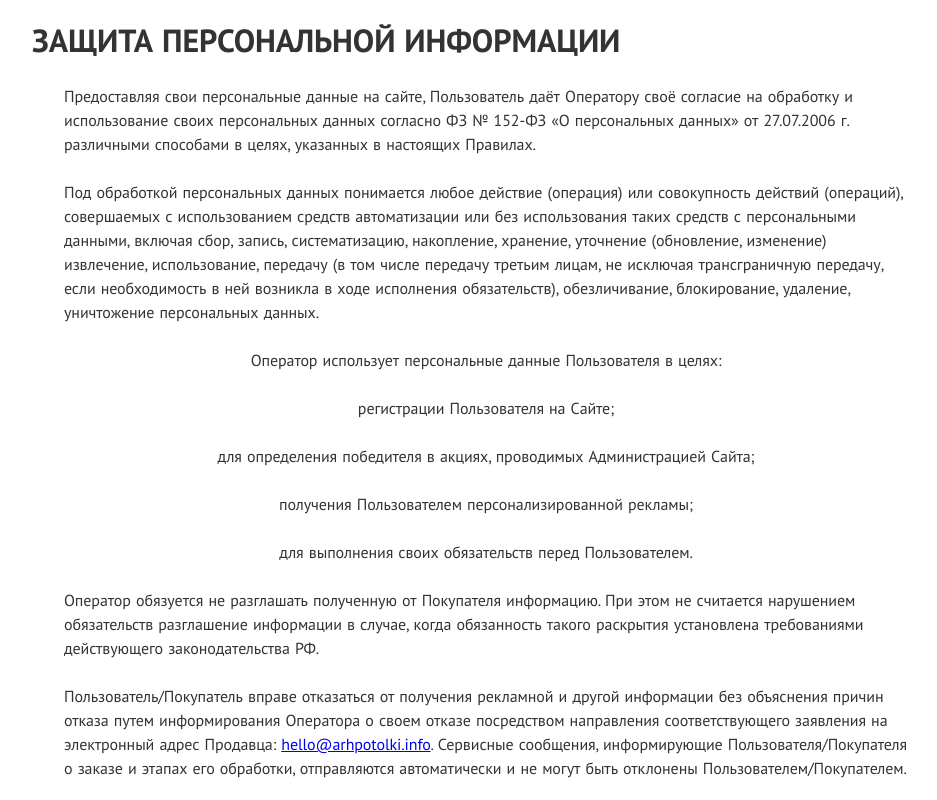
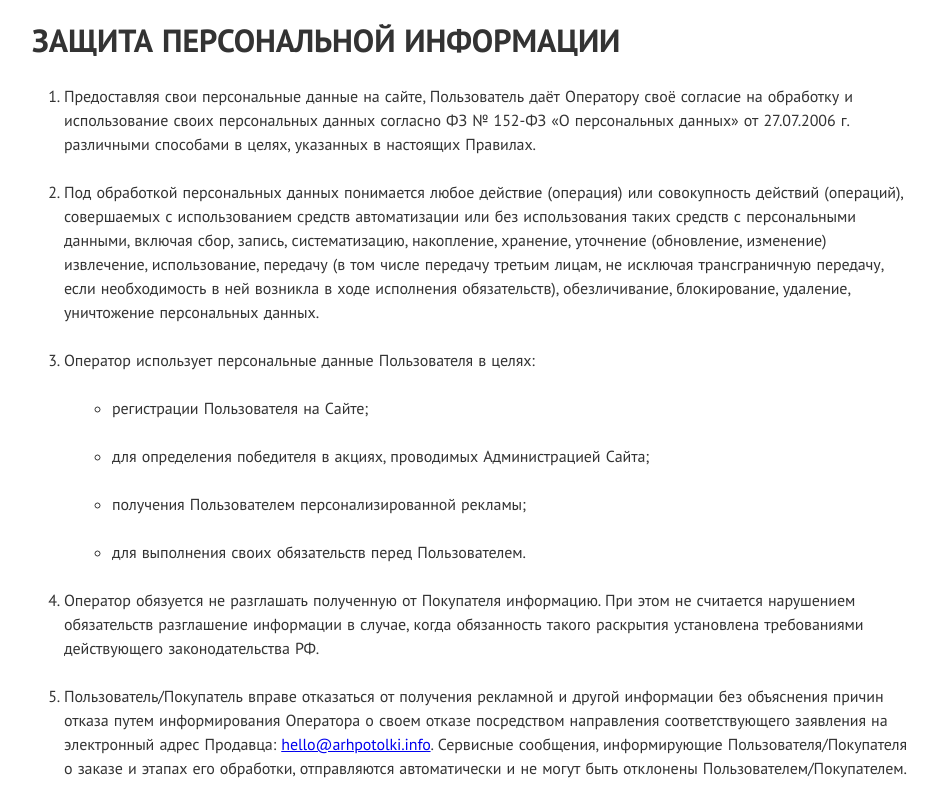
Before and after one commit to panamaprophet/arhpotolki.info, a Next.js app: page /privacy in a window 1280 px wide. Shown: the top 800 px of the page, without its empty margins (154-1091 px from the left). Built offline with nearby package versions, Linux system fonts and the light colour scheme.

Commit message:
add flex flow and list style type

```diff
--- a/src/components/List/index.module.css
+++ b/src/components/List/index.module.css
@@ -5,8 +5,32 @@
     gap: 8px;
 }
 
+.flexFlow_row {
+    flex-flow: row wrap;
+}
+
+.flexFlow_column {
+    flex-flow: column wrap;
+}
+
 .root_nowrap {
     flex-wrap: nowrap;
+}
+
+.listType_default {
+    list-style-type: none;
+}
+
+.listType_circle {
+    list-style-type: circle;
+}
+
+.listType_bullet {
+    list-style-type: disc;
+}
+
+.listType_numeric {
+    list-style-type: decimal;
 }
 
 .align_evenly {
```
